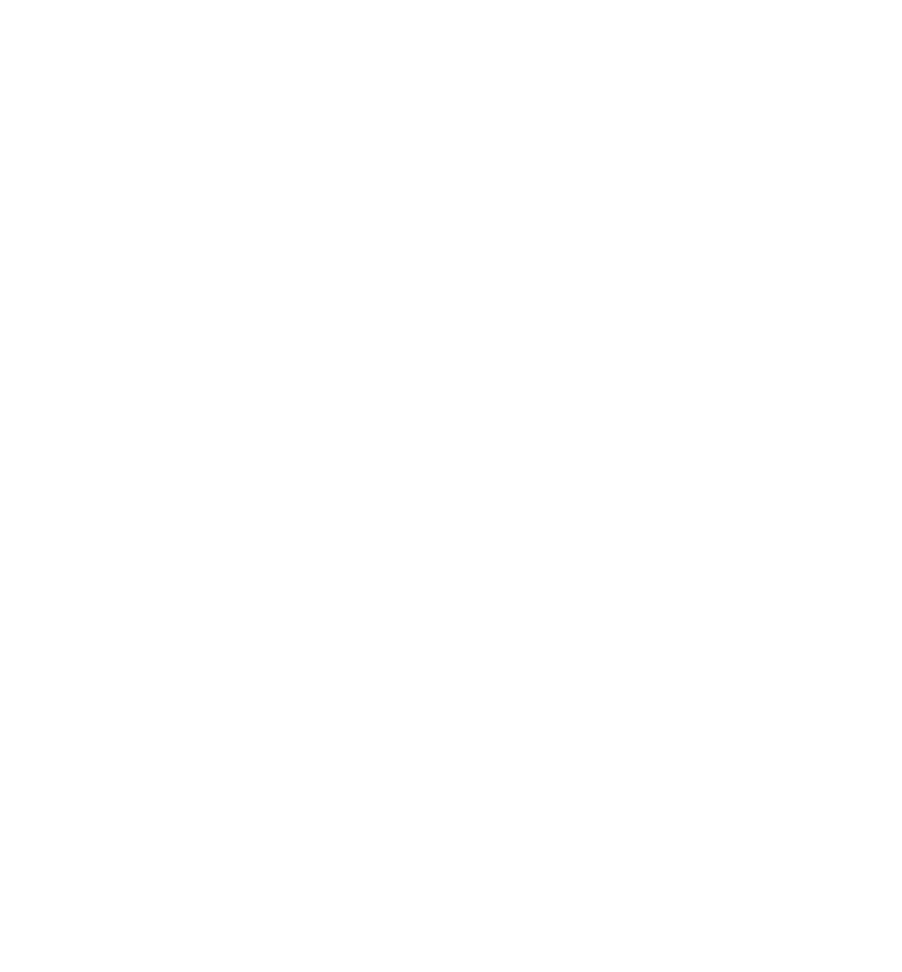
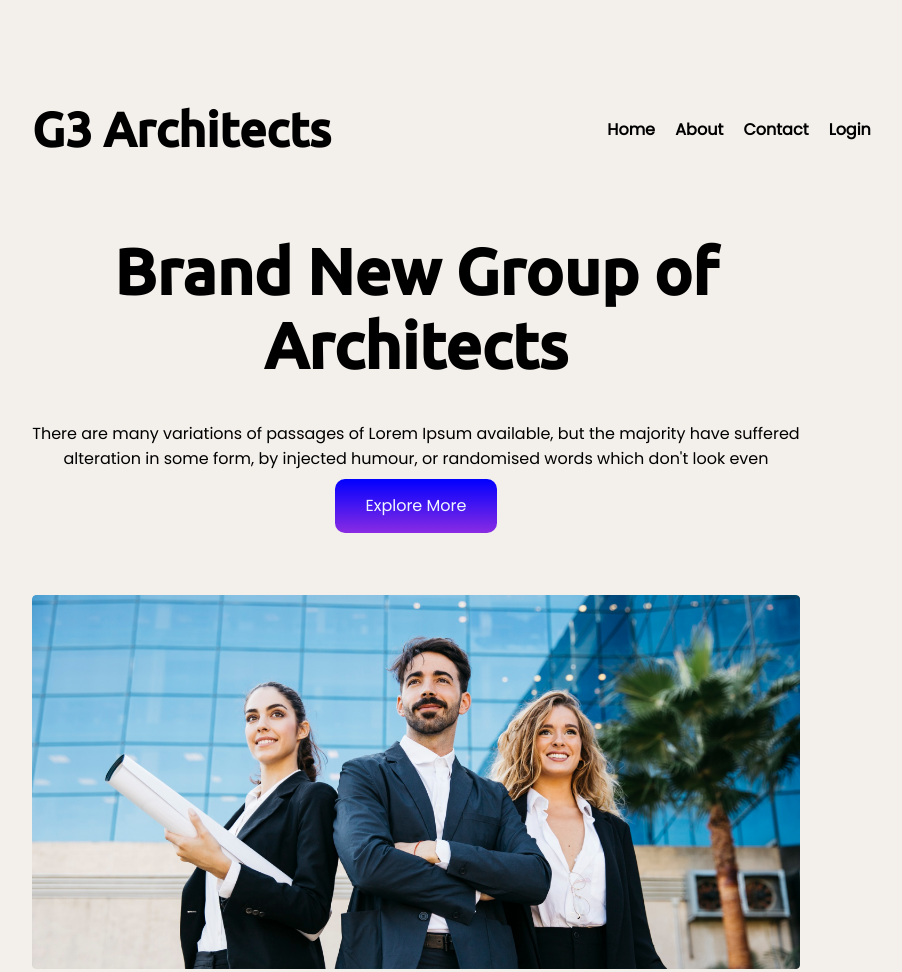
Before and after one commit to forhad9009/architect-website, a plain HTML site: page index.html in a window 1280 px wide. Shown: the whole page, without its empty margins (224-1126 px from the left). Before the commit the page ends 800 px from the top, so only its background shows below. Drawn offline with Linux system fonts and the light colour scheme.

Commit message:
header add

```diff
--- a/index.html
+++ b/index.html
@@ -3,9 +3,38 @@
 <head>
     <meta charset="UTF-8">
     <meta name="viewport" content="width=device-width, initial-scale=1.0">
+
+    <link rel="preconnect" href="https://fonts.googleapis.com">
+    <link  rel="preconnect" href="https://fonts.gstatic.com" crossorigin>
+    <link href="https://fonts.googleapis.com/css2?family=Poppins&family=Ubuntu:wght@500&display=swap" rel="stylesheet">
+
     <title>G3-ARCHITECT-WEBSITE</title>
+
+    <link rel="stylesheet" href="style.css">
+
+
 </head>
 <body>
+    <header>
+        <nav>
+            <h2>G3 Architects</h2>
+            <div class="menu-bar">
+                <ul>
+                    <li><a href="#">Home</a></li>
+                    <li><a href="#">About</a></li>
+                    <li><a href="#">Contact</a></li>
+                    <li><a href="#">Login</a></li>
+                </ul>
+            </div>
+        </nav>
 
+        <div class="title">
+            <h1>Brand New Group of Architects</h1>
+            <p>There are many variations of passages of Lorem Ipsum available, but the majority have suffered alteration in some form, by injected humour, or randomised words which don't look even</p>
+            <a href="#">Explore More</a>
+        </div>
+
+        <img src="images/banner.png" alt="">
+    </header>
 </body>
 </html>
--- a/style.css
+++ b/style.css
@@ -0,0 +1,86 @@
+*{
+    margin: 0;
+    padding: 0;
+    box-sizing: border-box;
+    font-family: 'Poppins', sans-serif;
+
+}
+
+header{
+    padding: 8% 20%;
+    background-color:rgb(243, 239, 234);
+}
+
+nav{
+    display: flex;
+    justify-content: space-between;
+    align-items: center;
+}
+
+nav h2{
+    font-size: 3em ;
+    font-family: 'Ubuntu', sans-serif;
+    font-weight: ;
+
+}
+
+.menu-bar ul {
+    display: flex;
+}
+
+.menu-bar ul li{
+    list-style: none;
+    margin: 5%;
+}
+
+.menu-bar ul li a {
+    text-decoration: none;
+    color: black;
+    font-weight: bold;
+}
+
+.title{
+    text-align: center;
+    margin-top: 10%;
+}
+
+.title h1 {
+    font-family: 'Ubuntu', sans-serif;
+    font-weight: 900;
+    font-size: 4em;
+    margin-bottom: 5%;
+}
+
+.title p {
+
+    margin-bottom: 3%;
+}
+
+.title a{
+    text-decoration: none;
+    padding: 2% 4%;
+    background-image: linear-gradient(blue,blueviolet);
+    color: aliceblue;
+    border-radius: 10px;
+}
+
+header img{
+    width: 100%;
+    margin-top: 10%;
+}
+
+@media screen and (max-width:576px) {
+    header{
+        background-color: aqua;
+        padding: 5%;
+    }
+    nav{
+        flex-direction: column;
+    }
+    nav h2 {
+        font-size: 2em;
+    }
+    .menu-bar ul{
+        justify-content: center;
+    }
+}
```
